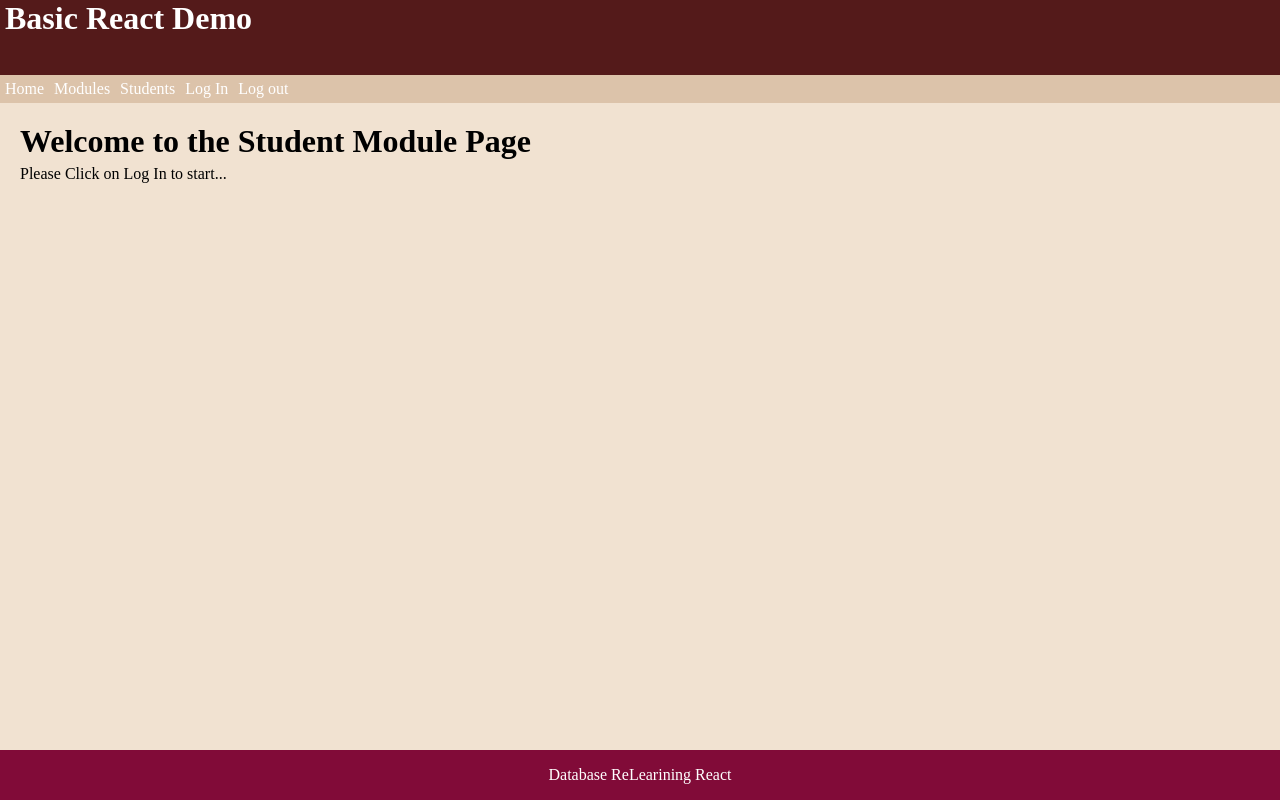
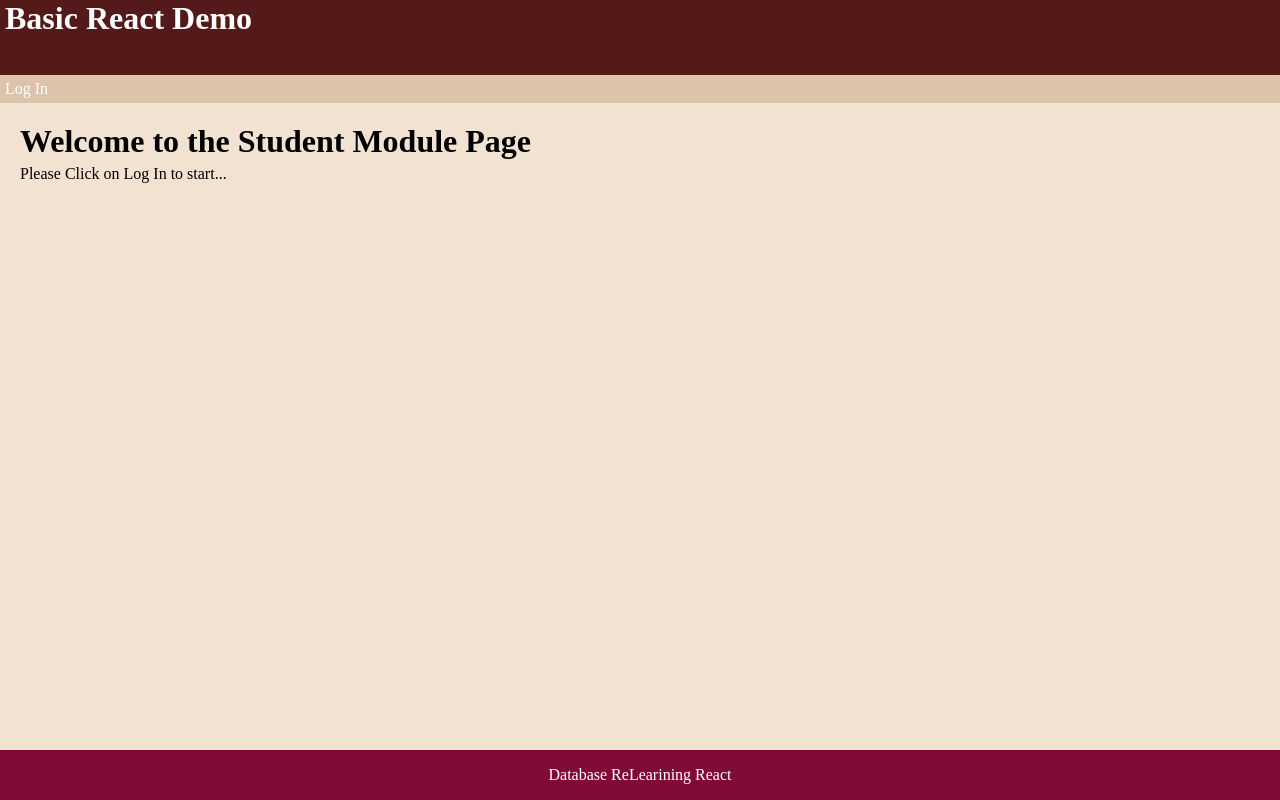
Before and after one commit to edmundmarievaldoz/relearning-React, a React (Vite) app: page /studentmodule in a window 1280 px wide. Built offline with nearby package versions, Linux system fonts and the light colour scheme.

Commit message:
refactor/ conditional display of navbar depending if someone is logged in or not

```diff
--- a/src/components/layout/Navbar.jsx
+++ b/src/components/layout/Navbar.jsx
@@ -5,9 +5,11 @@ import './Navbar.scss';
 function Navbar() {
 
     //initalisation -----------------------
-    const { logout } = UseAuth();
+    const { loggedInUser, logout } = UseAuth();
     return (
         <nav>
+            {loggedInUser && (
+            <>
                 <div className='navItem'>
                     <NavLink to="/">Home</NavLink>
                 </div>
@@ -17,12 +19,18 @@ function Navbar() {
                 <div className='navItem'>
                     <NavLink to="/students">Students</NavLink>
                 </div>
+            </>
+        )}
+
+        { !loggedInUser ? (
             <div className='navItem'>
                 <NavLink to='/login'>Log In</NavLink>
             </div>
+        ):(
             <div className='navItem'>
                 <NavLink to='studentmodule' onClick={logout}>Log out</NavLink>
             </div>
+    )}
         </nav>
     );
 }
```
Lines whose indentation alone changed are shown as unchanged.
